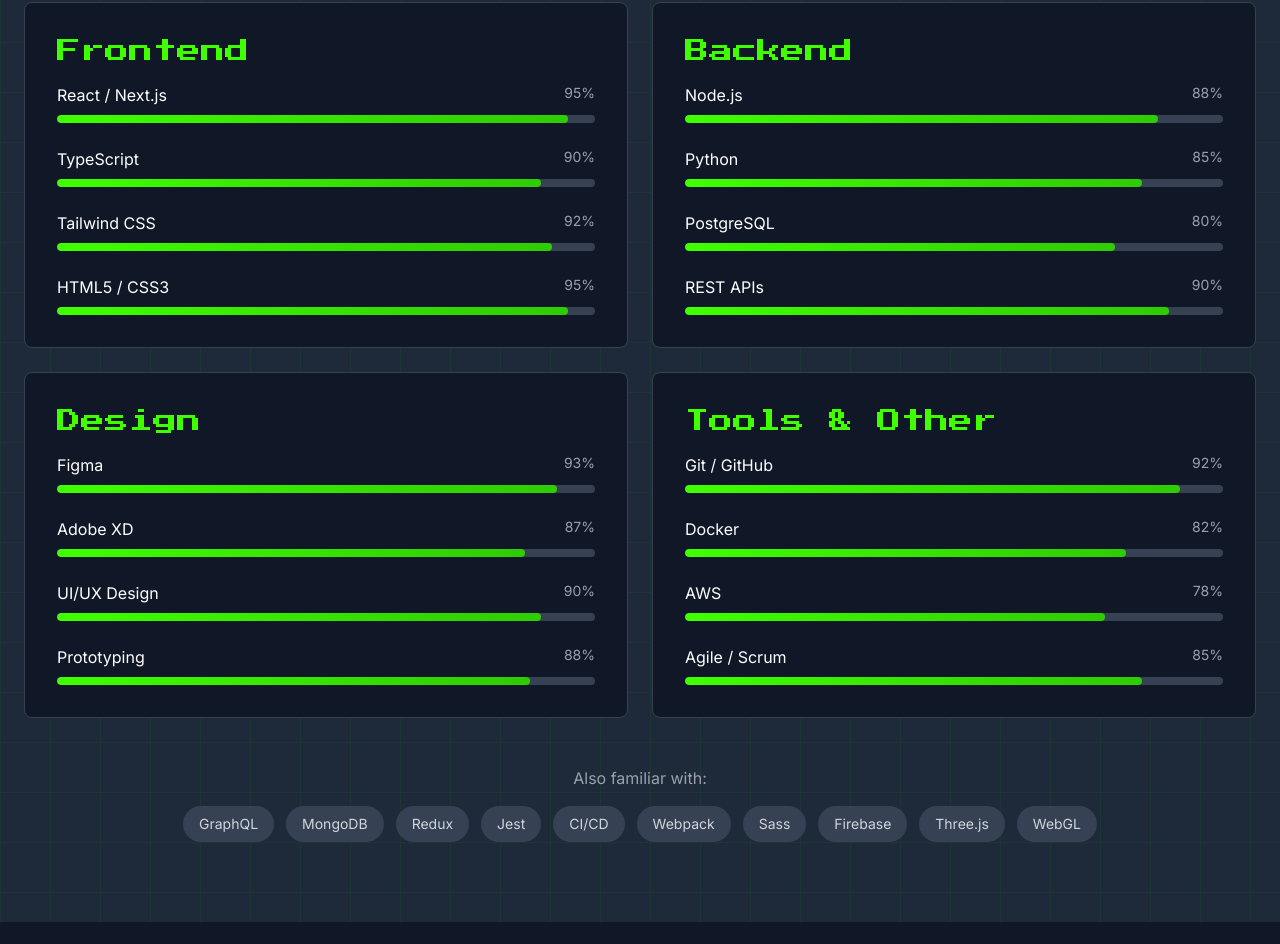
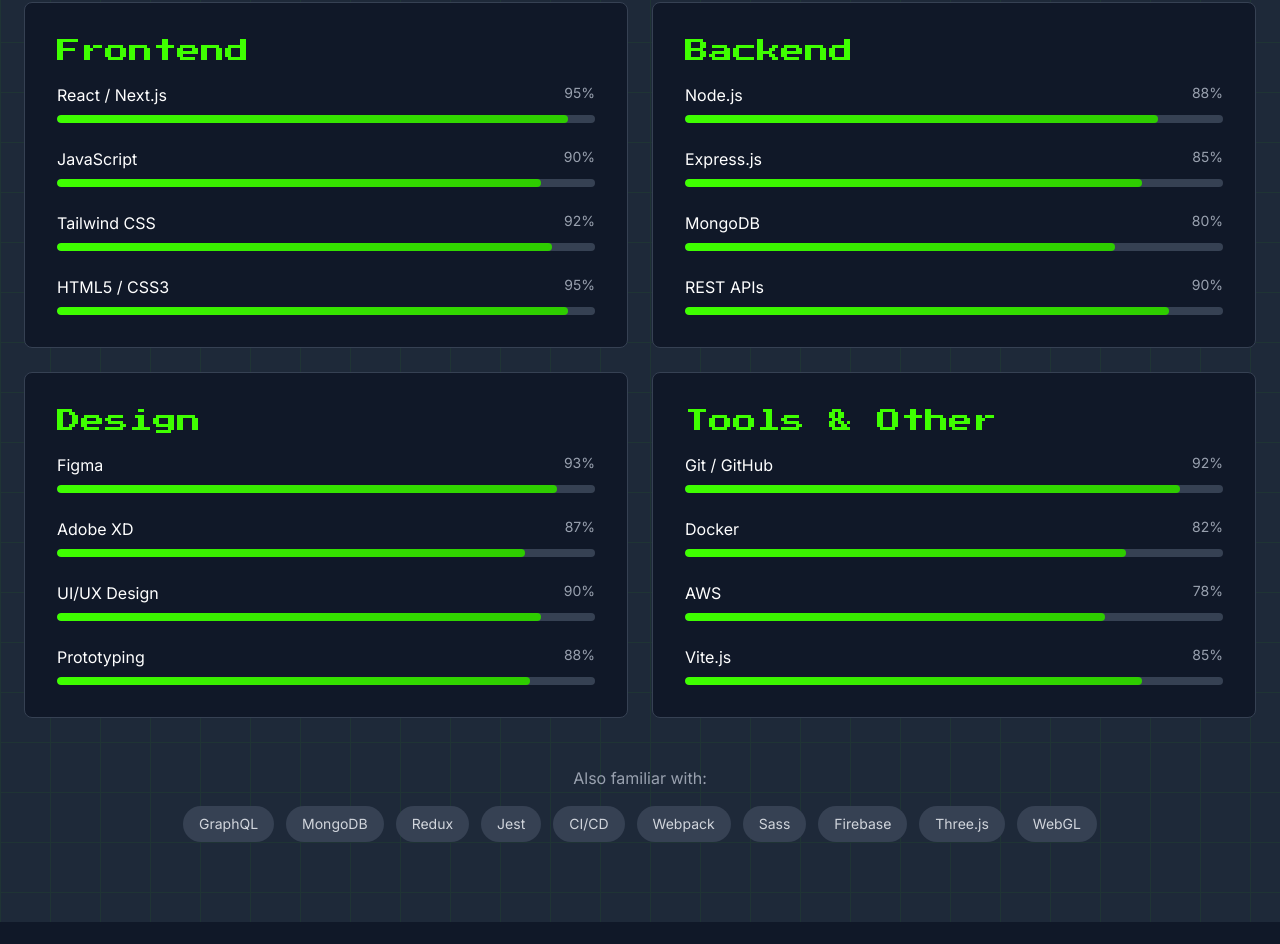
Before and after one commit to md559805/Matt-Razmjoy-Portfolio, a React (Vite) app: page / in a window 1280 px wide. Shown: the part 1721-2665 px from the top of the page. Built offline with nearby package versions, Linux system fonts and the light colour scheme.

Commit message:
Update SkillsSection.tsx

```diff
--- a/app/components/SkillsSection.tsx
+++ b/app/components/SkillsSection.tsx
@@ -11,7 +11,7 @@
       category: 'Frontend',
       skills: [
         { name: 'React / Next.js', level: 95 },
-        { name: 'TypeScript', level: 90 },
+        { name: 'JavaScript', level: 90 },
         { name: 'Tailwind CSS', level: 92 },
         { name: 'HTML5 / CSS3', level: 95 },
       ],
@@ -20,8 +20,8 @@
       category: 'Backend',
       skills: [
         { name: 'Node.js', level: 88 },
-        { name: 'Python', level: 85 },
-        { name: 'PostgreSQL', level: 80 },
+        { name: 'Express.js', level: 85 },
+        { name: 'MongoDB', level: 80 },
         { name: 'REST APIs', level: 90 },
       ],
     },
@@ -40,7 +40,7 @@
         { name: 'Git / GitHub', level: 92 },
         { name: 'Docker', level: 82 },
         { name: 'AWS', level: 78 },
-        { name: 'Agile / Scrum', level: 85 },
+        { name: 'Vite.js', level: 85 },
       ],
     },
   ];
```
